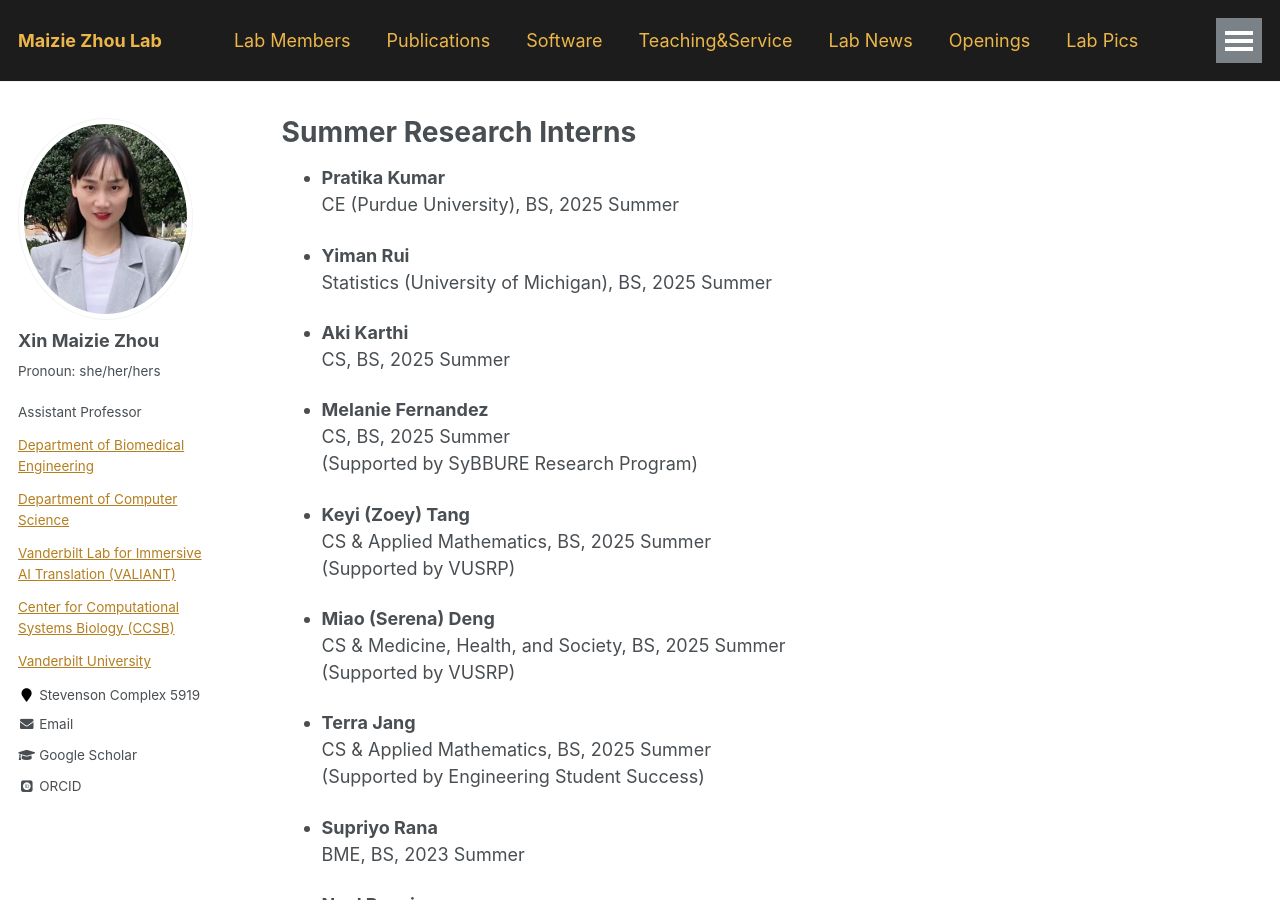
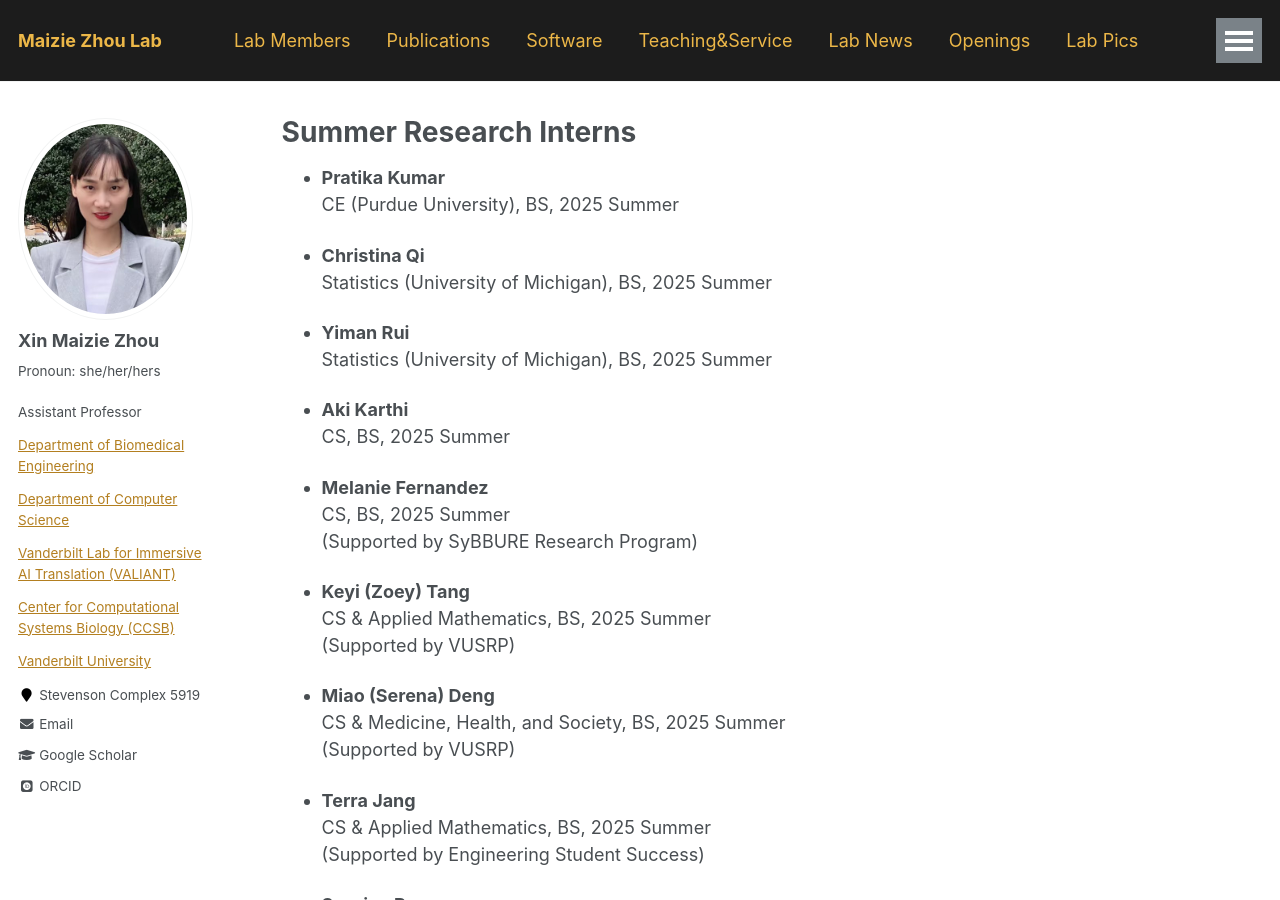
Before and after one commit to maiziezhoulab/Maiziezhoulab.github.io, a Jekyll site: the page built from _pages/SummerIntern.md, in a window 1280 px wide and 900 px high. Built offline with Jekyll 4.4.1, drawn with Linux system fonts in a browser that asks for light colours; some web fonts are replaced.

Commit message:
Update SummerIntern.md

```diff
--- a/_pages/SummerIntern.md
+++ b/_pages/SummerIntern.md
@@ -6,6 +6,9 @@ author_profile: true
 ---
 - **Pratika Kumar**
   CE (Purdue University), BS, 2025 Summer
+
+- **Christina Qi**
+  Statistics (University of Michigan), BS, 2025 Summer
 
 - **Yiman Rui**
   Statistics (University of Michigan), BS, 2025 Summer
```
